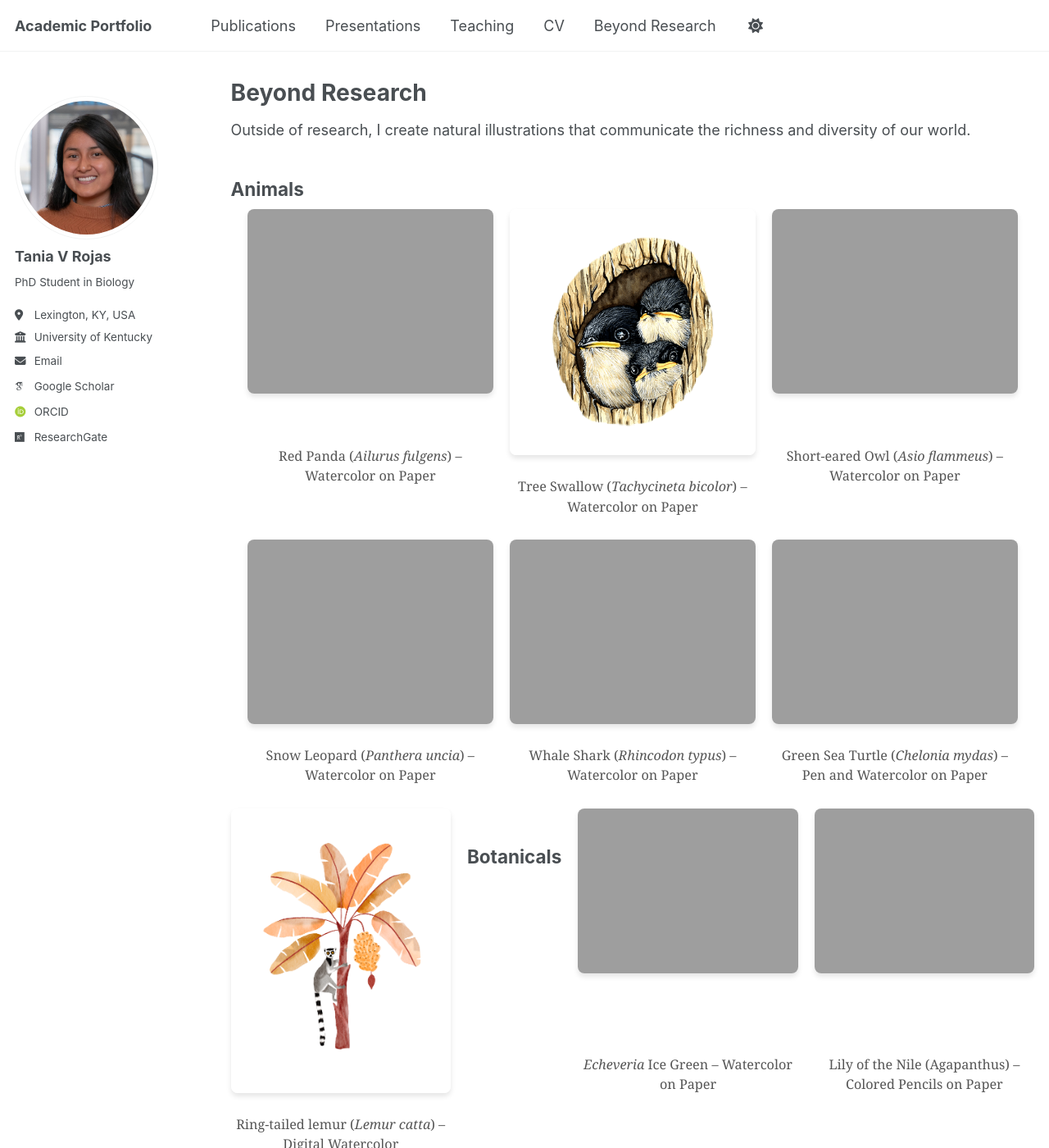
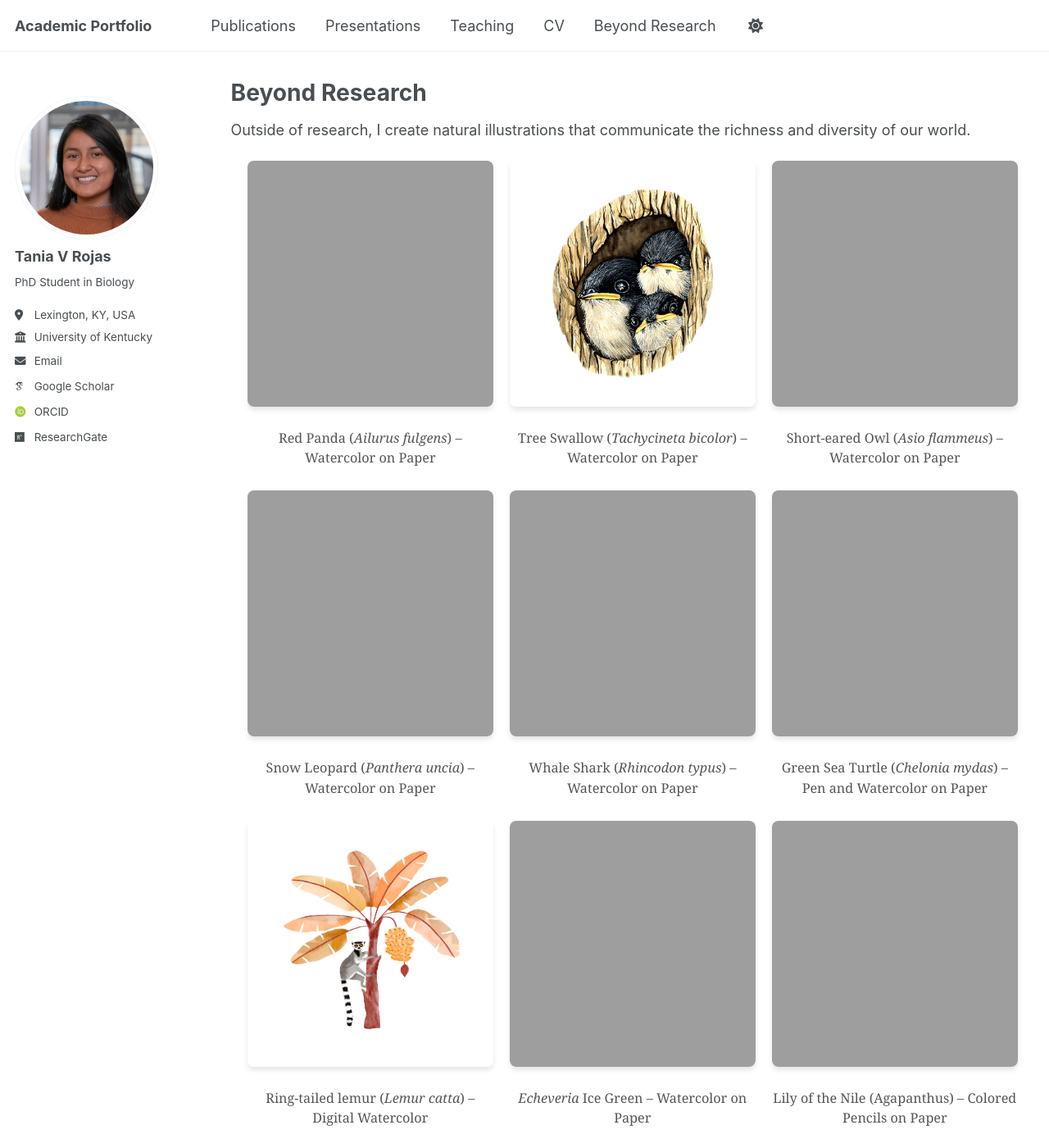
Before and after one commit to taniarojasc/taniarojasc.github.io, a Jekyll site: the page built from _pages/beyond-research.html, in a window 1280 px wide and 1400 px high. Shown: the whole window at 82% size. Built offline with Jekyll 4.4.1, drawn with Linux system fonts in a browser that asks for light colours; some web fonts are replaced; a script that is not in the unit is left out.

Commit message:
Update beyond-research.html

```diff
--- a/_pages/beyond-research.html
+++ b/_pages/beyond-research.html
@@ -8,7 +8,6 @@ author_profile: true
 
   <p>Outside of research, I create natural illustrations that communicate the richness and diversity of our world.</p>
 
-  <h2>Animals</h2>
   <div class="gallery">
     <figure>
       <img src="https://taniarojasc.github.io/images/artwork/red-panda-min.png">
@@ -50,7 +49,6 @@ author_profile: true
 
   <!-- Add more figures as needed -->
 
-<h2>Botanicals</h2>
  <figure>
       <img src="https://taniarojasc.github.io/images/artwork/echeveria-ice-green-bg-min.png">
       <figcaption><em>Echeveria</em> Ice Green – Watercolor on Paper</figcaption>
@@ -90,6 +88,7 @@ author_profile: true
     }
     .gallery img {
       width: 100%;
+      aspect-ratio: 1 / 1;
       height: auto;
       border-radius: 8px;
       box-shadow: 0 4px 6px rgba(0,0,0,0.1);
```
